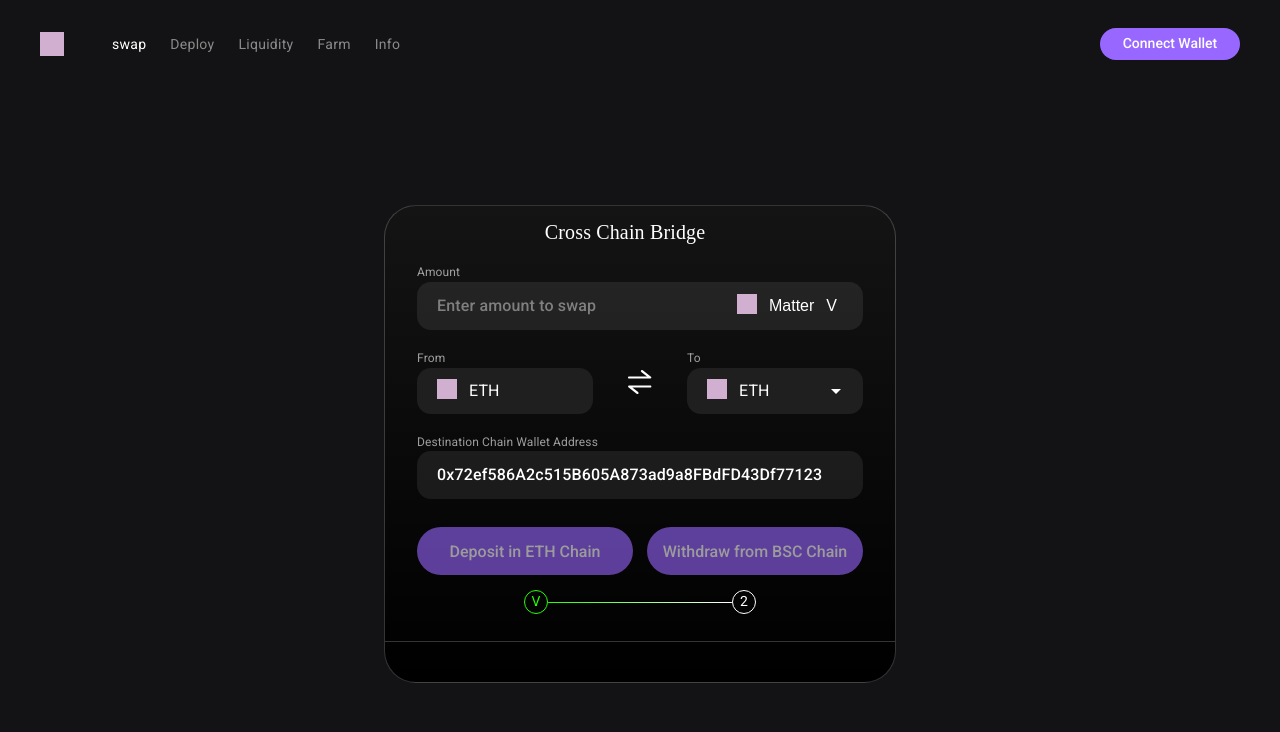
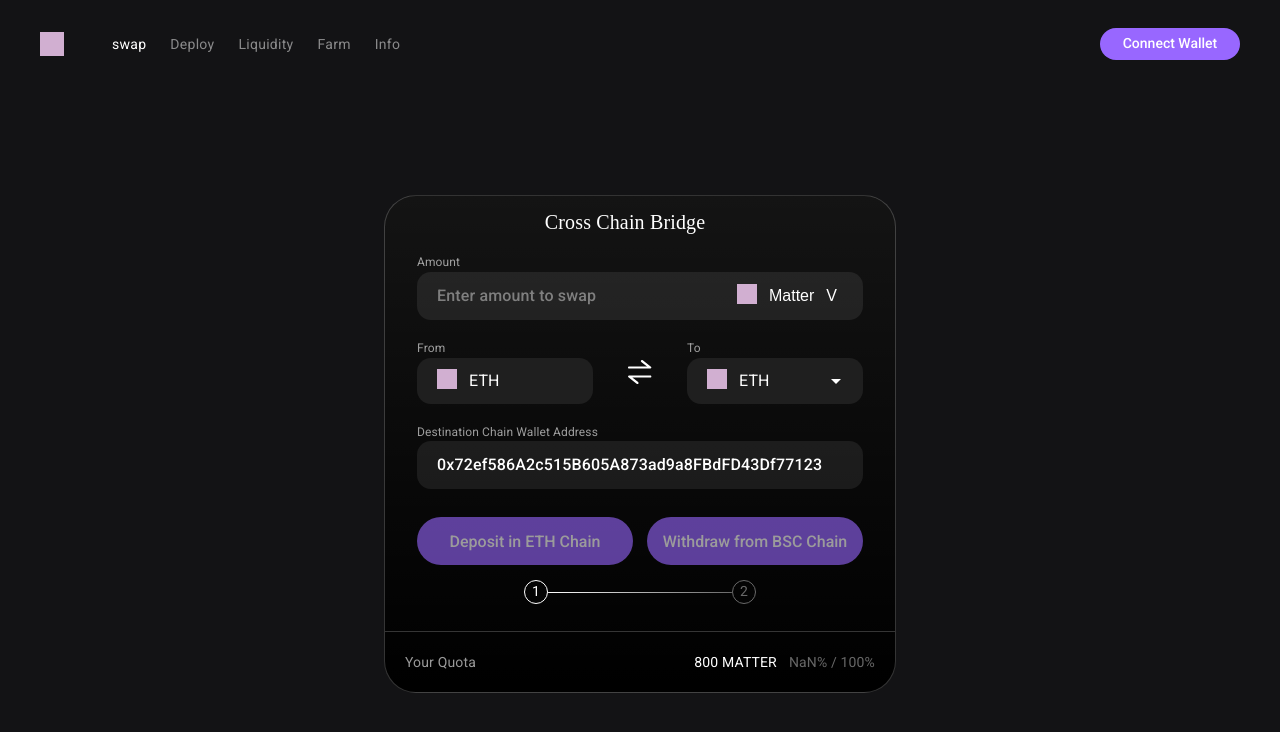
Before and after one commit to chainswap/info, a React (Create React App) app: page /#/swap in a window 1280 px wide. Shown: the top 732 px of the page. Built offline with nearby package versions, Linux system fonts and the light colour scheme.

Commit message:
set currencyInput type as number

```diff
--- a/src/components/CurrencyInputPanel/CurrencyInputPanel.tsx
+++ b/src/components/CurrencyInputPanel/CurrencyInputPanel.tsx
@@ -69,7 +69,12 @@ export default function CurrencyInputPanel(props: Props) {
       <Column>
         <StyledInputLabel>Amount</StyledInputLabel>
         <InputRow>
-          <StyledInput placeholder={'Enter amount to swap'} value={props.value} onChange={props.onChange} />
+          <StyledInput
+            placeholder={'Enter amount to swap'}
+            value={props.value.toString()}
+            onChange={props.onChange}
+            type={'number'}
+          />
           <CurrencySelect
             onClick={() => {
               setModalOpen(true)
--- a/src/components/Input/Input.tsx
+++ b/src/components/Input/Input.tsx
@@ -7,6 +7,7 @@ interface Props {
   value: string
   onChange: (e: ChangeEvent<HTMLInputElement>) => void
   label?: string
+  type?: string
 }
 
 const useStyles = makeStyles({
@@ -19,6 +20,14 @@ const useStyles = makeStyles({
     height: 48,
     paddingLeft: 20,
     borderRadius: 14,
+  },
+  input: {
+    '&::-webkit-outer-spin-button': {
+      '-webkit-appearance': 'none',
+    },
+    '&::-webkit-inner-spin-button': {
+      '-webkit-appearance': 'none',
+    },
   },
 })
 
--- a/src/components/Stepper/Stepper.tsx
+++ b/src/components/Stepper/Stepper.tsx
@@ -98,7 +98,7 @@ function getSteps() {
 }
 
 export default function _Stepper() {
-  const [activeStep, setActiveStep] = React.useState(1)
+  const [activeStep, setActiveStep] = React.useState(0)
   const steps = getSteps()
 
   return (
--- a/src/pages/Swap/Swap.tsx
+++ b/src/pages/Swap/Swap.tsx
@@ -9,7 +9,7 @@ import WalletModal from '../../components/WalletModal'
 import { styled } from '@material-ui/styles'
 import Input from '../../components/Input/Input'
 import Column from '../../components/Column/index'
-import { RowBetween } from '../../components/Row/index'
+import { RowBetween, RowFixed } from '../../components/Row/index'
 import Stepper from '../../components/Stepper/Stepper'
 import Row from '../../components/Row/index'
 
@@ -67,6 +67,51 @@ const Footer = styled('div')({
   padding: 20,
 })
 
+const QuotaLabel = styled('label')({
+  color: '#FFFFFF',
+  opacity: 0.6,
+  fontSize: 14,
+  fontFamily: 'Roboto',
+})
+
+const QuotaData = styled('div')({
+  display: 'flex',
+  color: '#FFFFFF',
+  fontWeight: 400,
+  '& .percentage': {
+    opacity: 0.4,
+    marginLeft: 12,
+  },
+})
+
+interface QuotaInfoProps {
+  amount: number
+  quota: number
+  currency: string
+}
+
+function QuotaInfo(props: QuotaInfoProps) {
+  const { amount, quota, currency } = props
+  console.log(amount)
+  // const amount = 0
+  // const quota = 800
+  // const currency = 'MATTER'
+  const percentage = ((quota - amount) / quota) * 100
+  return (
+    <>
+      <RowBetween>
+        <QuotaLabel>Your Quota</QuotaLabel>
+        <QuotaData>
+          <div>
+            {quota} {currency}
+          </div>
+          <div className="percentage">{percentage}% / 100%</div>
+        </QuotaData>
+      </RowBetween>
+    </>
+  )
+}
+
 export default function Swap() {
   const [account, setAccouny] = useState(true)
   const [amount, setAmount] = useState('')
@@ -75,6 +120,8 @@ export default function Swap() {
   const [to, setTo] = useState('BSC')
   const [depositEnabled, setDepositEnabled] = useState(false)
   const [withdrawEnabled, setWithdrawEnabled] = useState(false)
+  const [quota, setQuota] = useState(800)
+  const [currency, setCurrency] = useState('MATTER')
 
   // toggle wallet when disconnected
   const toggleWalletModal = useWalletModalToggle()
@@ -141,7 +188,10 @@ export default function Swap() {
               />
             </StepperWrapper>
             <Seperator />
-            <Footer></Footer>
+            <Footer>
+              <QuotaInfo amount={parseFloat(amount)} quota={quota} currency={currency} />
+              {/* <QuotaChart /> */}
+            </Footer>
           </>
         )}
 
```
